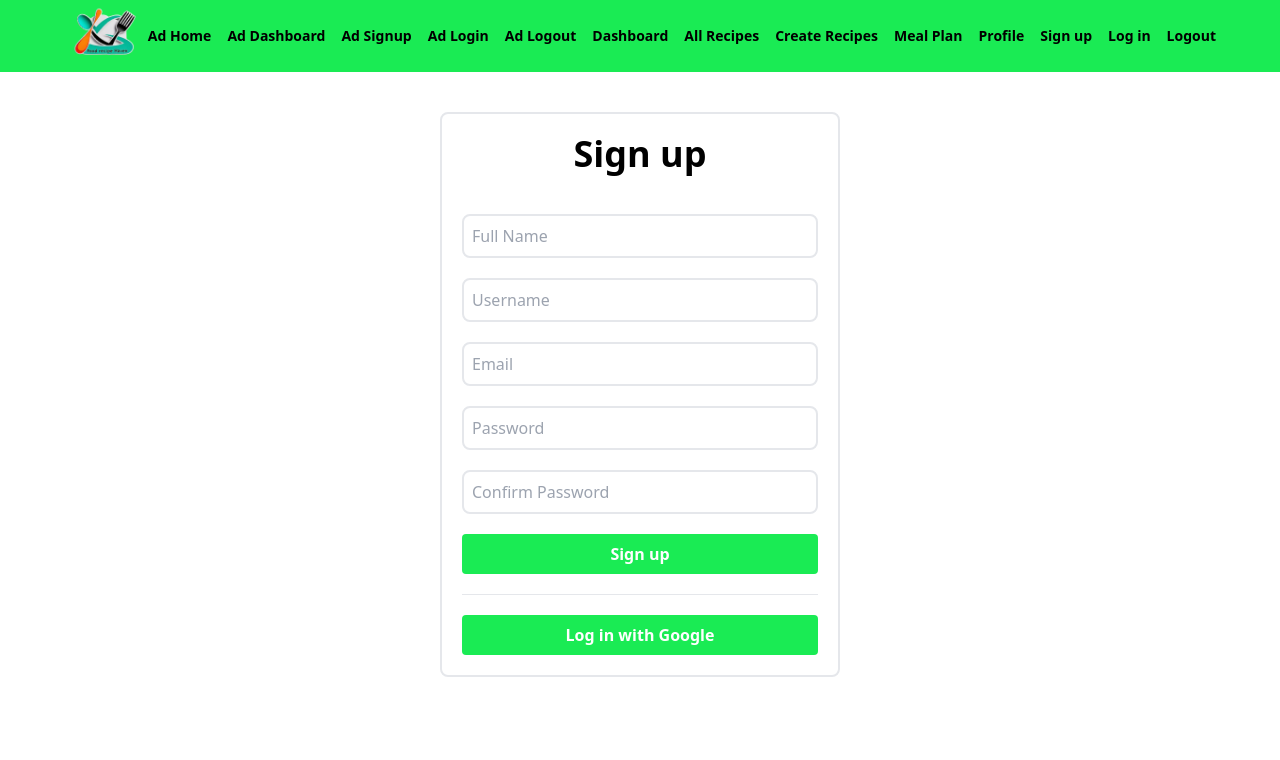
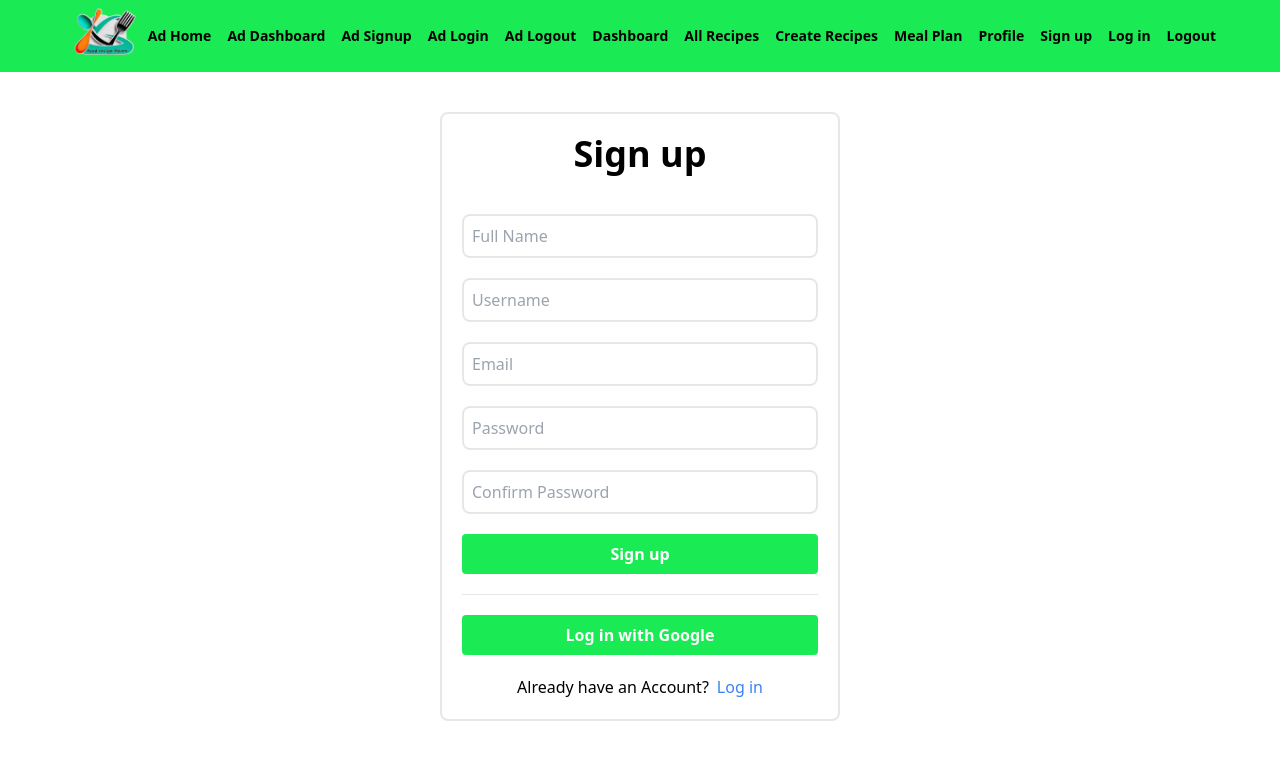
Before and after one commit to karanssu/ai-recipe-haven, a Next.js app: page /signup in a window 1280 px wide. Shown: the top 760 px of the page. Built offline with nearby package versions, Linux system fonts and the light colour scheme.

Commit message:
login and sign up redirect link added in the forms

```diff
--- a/app/(root)/(user)/(auth)/login/page.tsx
+++ b/app/(root)/(user)/(auth)/login/page.tsx
@@ -1,4 +1,5 @@
 import Form from "next/form";
+import Link from "next/link";
 
 const Page = () => {
 	return (
@@ -50,6 +51,13 @@ const Page = () => {
 					</button>
 				</Form>
 			</div>
+
+			<div className="text-center mt-5">
+				<span>Don&#39;t have an account?</span>
+				<Link className="ml-2 text-blue-500" href="/signup">
+					Sign up
+				</Link>
+			</div>
 		</div>
 	);
 };
--- a/app/(root)/(user)/(auth)/signup/page.tsx
+++ b/app/(root)/(user)/(auth)/signup/page.tsx
@@ -1,4 +1,5 @@
 import Form from "next/form";
+import Link from "next/link";
 
 const Page = () => {
 	return (
@@ -68,6 +69,13 @@ const Page = () => {
 					</button>
 				</Form>
 			</div>
+
+			<div className="text-center mt-5">
+				<span>Already have an Account?</span>
+				<Link className="ml-2 text-blue-500" href="/login">
+					Log in
+				</Link>
+			</div>
 		</div>
 	);
 };
```
